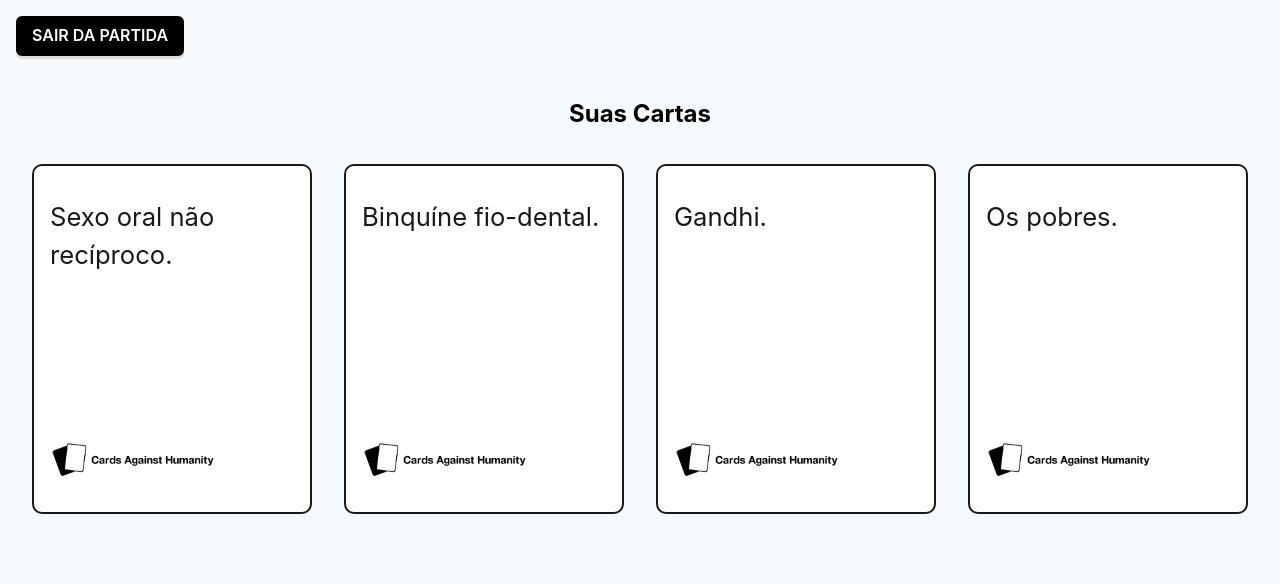
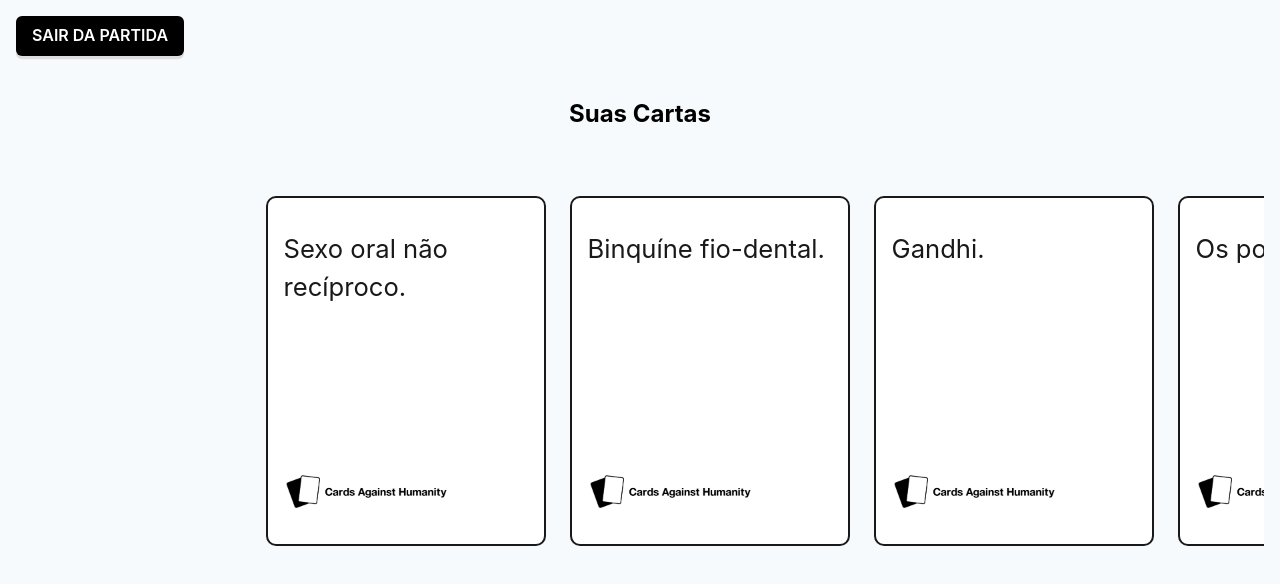
Before and after one commit to Jonthss/cartas-contra-humanidade-offline, a React (Vite) app: page /jogador in a window 1280 px wide. Shown: the top 584 px of the page. Built offline with nearby package versions, Linux system fonts and the light colour scheme.

Commit message:
Melhorias de layout para celular

```diff
--- a/index.html
+++ b/index.html
@@ -6,21 +6,21 @@
   <meta name="viewport" content="width=device-width, initial-scale=1.0" />
 
   <link rel="icon" type="image/svg+xml" href="/src/favicon.png" />
-  <title>Cartas Contra Humanidade em português</title>
+  <title>Cartas Contra Humanidade Offline</title>
 
-  <meta name="description" content="Jogo cartas contra a humanidade online em português (Não oficial).">
+  <meta name="description" content="Jogo cartas contra a humanidade offline em português (Não oficial)." />
   <meta name="keywords" content="Cards, Against, Humanity, Português, Cartas, Contra, Humanidade">
-  <link rel="canonical" href="https://cards-against-humanity-alpha.vercel.app">
+  <link rel="canonical" href="https://cartasjonjon.netlify.app/">
   <meta name="language" content="pt-br">
-  <meta name="author" content="Silvano Marques">
+  <meta name="author" content="Jonathas Oliveira">
 
-  <meta property="og:title" content="Cartas Contra Humanidade em português" />
-  <meta property="og:description" content="Jogo cartas contra a humanidade online em português (Não oficial)." />
+  <meta property="og:title" content="Cartas Contra Humanidade Offline" />
+  <meta property="og:description" content="Jogo cartas contra a humanidade offline em português (Não oficial)." />
   <meta property="og:image" content="https://cards-against-humanity-alpha.vercel.app/cover.png" />
   <meta property="og:url" content="https://cards-against-humanity-alpha.vercel.app" />
   <meta name="twitter:card" content="https://cards-against-humanity-alpha.vercel.app/cover.png" />
-  <meta name="twitter:title" content="Cartas Contra Humanidade em português" />
-  <meta name="twitter:description" content="Jogo cartas contra a humanidade online em português (Não oficial)." />
+  <meta name="twitter:title" content="Cartas Contra Humanidade Offline" />
+  <meta name="twitter:description" content="Jogo cartas contra a humanidade offline em português (Não oficial)." />
   <meta name="twitter:image" content="https://cards-against-humanity-alpha.vercel.app/cover.png" />
 
   <link rel="preconnect" href="https://fonts.googleapis.com" />
--- a/src/components/Card/index.tsx
+++ b/src/components/Card/index.tsx
@@ -10,14 +10,13 @@ export function Card({ message, type, isFaceDown = false }: CardProps) {
   const isBlack = type === 'BLACK';
   const textoLimpo = message ? message.replace(/%s/g, '______') : '';
 
-  // Cores exatas do projeto original
-  const corFundo = isBlack ? '#000000' : '#ffffff';
+  const corFundo = isBlack ? '#191919' : '#ffffff';
   const corTexto = isBlack ? '#ffffff' : '#191919';
 
   return (
     <Box
-      w="280px" // Largura original
-      h="350px" // Altura original
+      w={{ base: "220px", md: "280px" }} // Menor no celular, original no PC
+      h={{ base: "280px", md: "350px" }} // Menor no celular, original no PC
       style={{ perspective: "1000px" }}
       userSelect="none"
     >
@@ -30,29 +29,29 @@ export function Card({ message, type, isFaceDown = false }: CardProps) {
           transformStyle: "preserve-3d",
           transform: isFaceDown ? 'rotateY(180deg)' : 'rotateY(0deg)'
         }}
-        borderRadius="10px" // Raio da borda original
+        borderRadius="10px"
       >
-        {/* FRENTE DA CARTA (Texto da Pergunta/Resposta) */}
+        {/* FRENTE DA CARTA */}
         <Flex
           position="absolute"
           w="100%"
           h="100%"
           bg={corFundo}
           color={corTexto}
-          border={`2px solid ${corTexto}`} // Borda original
+          border={`2px solid ${corTexto}`}
           borderRadius="10px"
-          padding="2rem 1rem" // Espaçamento original (padding)
+          padding={{ base: "1.2rem", md: "2rem 1rem" }} // Espaçamento adaptável
           direction="column"
           justify="space-between"
           style={{
             backfaceVisibility: "hidden",
             WebkitBackfaceVisibility: "hidden",
             transform: "rotateY(0deg)",
-            wordBreak: "break-word" // Quebra de linha original
+            wordBreak: "break-word"
           }}
         >
           <Text
-            fontSize="1.6rem" // Tamanho da fonte original
+            fontSize={{ base: "1.2rem", md: "1.6rem" }} // Fonte um pouco menor no celular
             textAlign="left"
             dangerouslySetInnerHTML={{ __html: textoLimpo }}
           />
@@ -60,14 +59,14 @@ export function Card({ message, type, isFaceDown = false }: CardProps) {
           <Image
             src={isBlack ? "/image-invert.png" : "/cover.png"}
             alt="CAH Logo"
-            h="40px"
+            h={{ base: "30px", md: "40px" }}
             w="auto"
             objectFit="contain"
             alignSelf="flex-start"
           />
         </Flex>
 
-        {/* VERSO DA CARTA (Logo Offline) */}
+        {/* VERSO DA CARTA */}
         <Flex
           position="absolute"
           w="100%"
@@ -87,10 +86,10 @@ export function Card({ message, type, isFaceDown = false }: CardProps) {
           }}
         >
           <VStack spacing={0} align="center">
-            <Text fontSize="2xl" fontWeight="bold" textAlign="center" opacity={isBlack ? 1 : 0.8}>Cards</Text>
-            <Text fontSize="2xl" fontWeight="bold" textAlign="center" opacity={isBlack ? 1 : 0.8}>Against</Text>
-            <Text fontSize="2xl" fontWeight="bold" textAlign="center" opacity={isBlack ? 1 : 0.8}>Humanity</Text>
-            <Text fontSize="lg" fontWeight="bold" textAlign="center" opacity={isBlack ? 0.8 : 0.6} mt={1}>Offline</Text>
+            <Text fontSize={{ base: "xl", md: "2xl" }} fontWeight="bold" textAlign="center" opacity={isBlack ? 1 : 0.8}>Cards</Text>
+            <Text fontSize={{ base: "xl", md: "2xl" }} fontWeight="bold" textAlign="center" opacity={isBlack ? 1 : 0.8}>Against</Text>
+            <Text fontSize={{ base: "xl", md: "2xl" }} fontWeight="bold" textAlign="center" opacity={isBlack ? 1 : 0.8}>Humanity</Text>
+            <Text fontSize={{ base: "md", md: "lg" }} fontWeight="bold" textAlign="center" opacity={isBlack ? 0.8 : 0.6} mt={1}>Offline</Text>
           </VStack>
         </Flex>
       </Box>
--- a/src/pages/Jogador/index.tsx
+++ b/src/pages/Jogador/index.tsx
@@ -136,36 +136,45 @@ export function Jogador() {
       </Text>
 
       {/* Adicionado um pb (padding-bottom) para a última carta não ficar escondida atrás do botão */}
-      <Flex flexWrap="wrap" gap={8} justify="center" px={4} pb={32}>
+      {/* Mão de cartas com efeito de Carrossel (Deslizante) */}
+      <Flex
+        w="full"
+        overflowX="auto"
+        flexWrap="nowrap"
+        gap={6}
+        px="20%"
+        pt={8} /* <-- CORREÇÃO: Adicionamos esse respiro no topo para a carta poder pular livremente! */
+        pb={32}
+        css={{
+          scrollSnapType: 'x mandatory',
+          WebkitOverflowScrolling: 'touch',
+          '&::-webkit-scrollbar': { display: 'none' },
+          scrollbarWidth: 'none',
+        }}
+      >
         {mao.map((carta, index) => {
           const indexNaSelecao = selecionadas.indexOf(index);
           const isSelecionada = indexNaSelecao !== -1;
-          const numeroOrdem = indexNaSelecao + 1; // 1, 2, 3...
+          const numeroOrdem = indexNaSelecao + 1;
 
           return (
             <Box
               key={index}
+              flexShrink={0}
+              scrollSnapAlign="center"
               onClick={() => handleSelecionar(index)}
               cursor="pointer"
               transition="all 0.2s"
               transform={isSelecionada ? 'translateY(-15px)' : 'none'}
               boxShadow={isSelecionada ? '0 0 0 4px #3182ce' : 'none'}
               borderRadius="10px"
-              position="relative" // Necessário para a etiqueta flutuar aqui dentro
+              position="relative"
+              zIndex={isSelecionada ? 10 : 1} /* <-- Previne que a carta fique atrás das outras */
             >
-              {/* Etiqueta flutuante mostrando a ORDEM da escolha (1º, 2º) */}
               {isSelecionada && selecionadas.length > 1 && (
                 <Badge
-                  position="absolute"
-                  top="-4"
-                  right="-4"
-                  colorScheme="blue"
-                  fontSize="xl"
-                  px={3}
-                  py={1}
-                  borderRadius="full"
-                  zIndex={2}
-                  boxShadow="md"
+                  position="absolute" top="-4" right="-4" colorScheme="blue"
+                  fontSize="xl" px={3} py={1} borderRadius="full" zIndex={2} boxShadow="md"
                 >
                   {numeroOrdem}º
                 </Badge>
@@ -175,24 +184,6 @@ export function Jogador() {
           );
         })}
       </Flex>
-
-      {/* BOTÃO FLUTUANTE DE CONFIRMAÇÃO NO RODAPÉ */}
-      {selecionadas.length > 0 && (
-        <Flex
-          pos="fixed"
-          bottom={0}
-          left={0}
-          w="100%"
-          p={6}
-          bgGradient="linear(to-t, gray.50 60%, transparent)"
-          justify="center"
-          zIndex={10}
-        >
-          <Button colorScheme="blue" size="lg" h="16" px={10} fontSize="xl" boxShadow="xl" onClick={confirmarCarta}>
-            Jogar {selecionadas.length} {selecionadas.length === 1 ? 'carta' : 'cartas'}!
-          </Button>
-        </Flex>
-      )}
     </Container>
   );
 }
```
